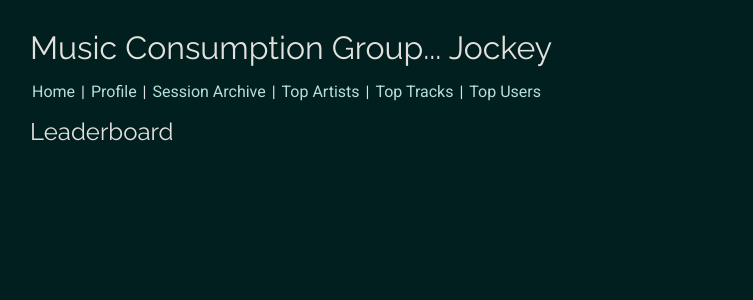
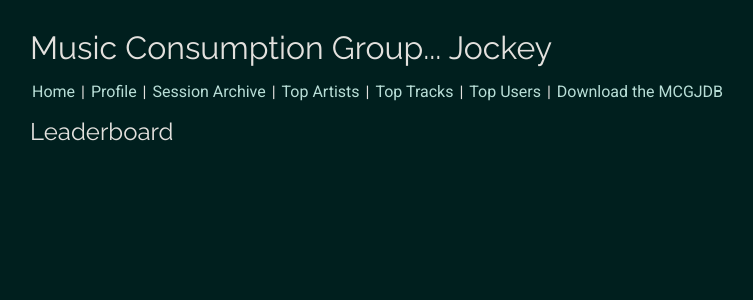
Before and after one commit to SaraBee/MCGJ, a Flask app: template mcgj/templates/leaderboard.html in a window 1280 px wide. Shown: the top 300 px of the page, without its empty margins (3-756 px from the left). Run offline with Flask 2, Linux system fonts and the light colour scheme; the template is opened without the code that fills it, so the values that code supplies are empty.

```diff
--- a/mcgj/mcgj.py
+++ b/mcgj/mcgj.py
@@ -72,7 +72,7 @@ def top_users():
 def profile():
     user_tracks_query = "SELECT * FROM tracks WHERE user_id = ? AND cue_date IS NOT NULL ORDER BY cue_date DESC LIMIT 50"
     user_tracks = db.query(sql=user_tracks_query, args=[current_user.id])
-    user_tracks = [Track(row) for row in user_tracks]
+    user_tracks = [Track(row) for row in user_tracks] if user_tracks is not None else []
 
     for track in user_tracks:
         d = track.cue_date.date()
--- a/mcgj/templates/general_nav.html
+++ b/mcgj/templates/general_nav.html
@@ -1,4 +1,4 @@
 <div class="general-nav">
-		<a class="nav" href="/">Home</a> | <a class="nav" href="/profile">Profile</a> |  <a class="nav" href="/sessions">Session Archive</a> | <a class="nav" href="/top_artists">Top Artists</a> | <a class="nav" href="/top_tracks">Top Tracks</a> | <a class="nav" href="/top_users">Top Users</a>
+		<a class="nav" href="/">Home</a> | <a class="nav" href="/profile">Profile</a> |  <a class="nav" href="/sessions">Session Archive</a> | <a class="nav" href="/top_artists">Top Artists</a> | <a class="nav" href="/top_tracks">Top Tracks</a> | <a class="nav" href="/top_users">Top Users</a> | <a class="nav" href="/latest_db">Download the MCGJDB</a>
 
 </div>
--- a/mcgj/templates/session_detail.html
+++ b/mcgj/templates/session_detail.html
@@ -9,8 +9,6 @@
 {% else %}
 <a class="nav" href="/">Home</a> | <a class="nav" href="/profile">Profile</a> | <a class="nav" href={{session.spotify_url}}>Spotify Playlist</a> | <a class="nav" href="/sessions/{{session.id}}/drive">Drive Session</a>
 {% endif %}
-
-| <a class="nav" href="/latest_db">Download the MCGJDB</a>
 
 <div class="dash">
     <div class="unplayed">
```
Also changed, not shown: README.md.
